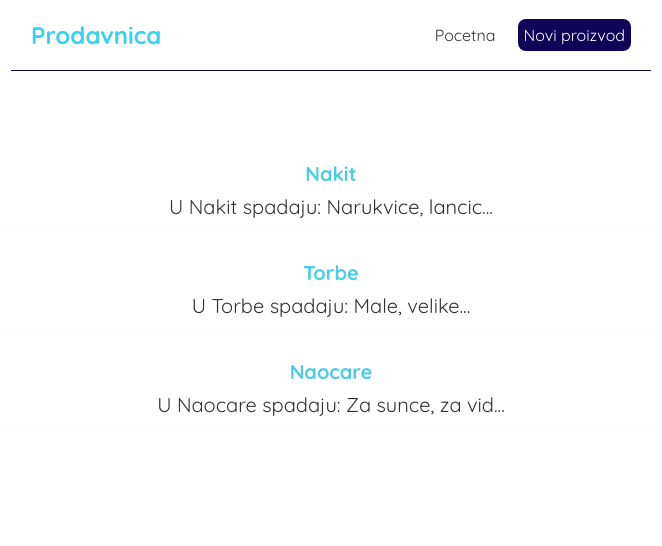
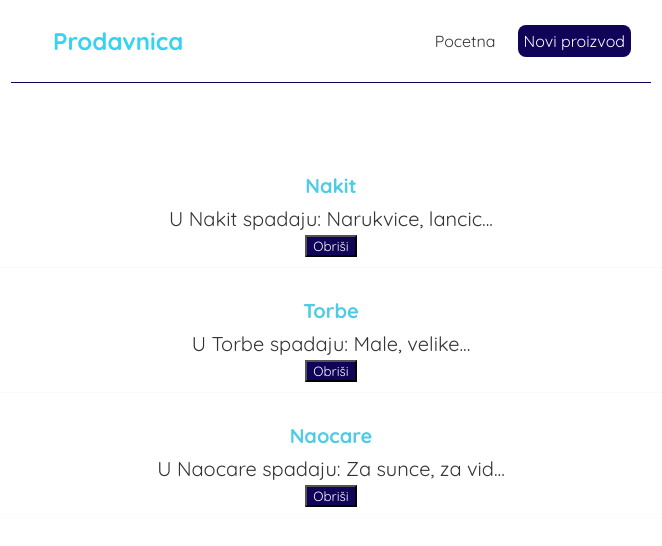
Before and after one commit to Ninaa25/proizvodiReact, a React (Create React App) app: page / in a window 1280 px wide. Shown: the top 546 px of the page, without its empty margins (309-971 px from the left). Built offline with nearby package versions, Linux system fonts and the light colour scheme.

Commit message:
Brisanje proizvoda na početnoj strani, prenos funkcije preko props-a

```diff
--- a/src/index.css
+++ b/src/index.css
@@ -74,3 +74,8 @@ label {
 input {
   font-size: 20px;
 }
+
+#button-obrisi{
+  color: white;
+  background-color: #0f0458;
+}
--- a/src/komponente/NavBar.js
+++ b/src/komponente/NavBar.js
@@ -4,7 +4,7 @@ import { Link } from 'react-router-dom';
 const NavBar = () => {
     return (
         <nav className='navbar'>
-            <h1>Prodavnica</h1>
+            <Link to="/"><h1>Prodavnica</h1></Link>
             <div className='links'>
                 <Link to="/">Pocetna</Link>
                 <Link to="/create" style={{
--- a/src/komponente/ProductsList.js
+++ b/src/komponente/ProductsList.js
@@ -9,6 +9,7 @@ const ProductsList = (props) => {
                 <div className="products-preview" key={product.id}>
                     <h2> {product.title}</h2>
                     <p> U {product.title} spadaju: {product.body}</p>
+                    <button onClick={() => props.delete(product.id)} id="button-obrisi">Obriši</button>
                 </div>
             ))}
         </div>
--- a/src/strane/Pocetna.js
+++ b/src/strane/Pocetna.js
@@ -1,6 +1,6 @@
 import NavBar from '../komponente/NavBar';
 import ProductsList from '../komponente/ProductsList';
-import { useState } from 'react';
+import { useState, useEffect } from 'react';
 
 const Pocetna = () => {
 
@@ -10,13 +10,19 @@ const Pocetna = () => {
         { title: 'Naocare', body: 'Za sunce, za vid...', id: 3 }
     ]);
 
+    const deleteProduct = (id) => {
+        const niz = products.filter(product => product.id != id);
+        setProducts(niz);
+    }
+
+
     return (
         <div className='pocetna'>
 
             <NavBar />
 
             <div className='content'>
-                <ProductsList products={products} />
+                <ProductsList products={products} delete={deleteProduct} />
             </div>
 
         </div>
```
